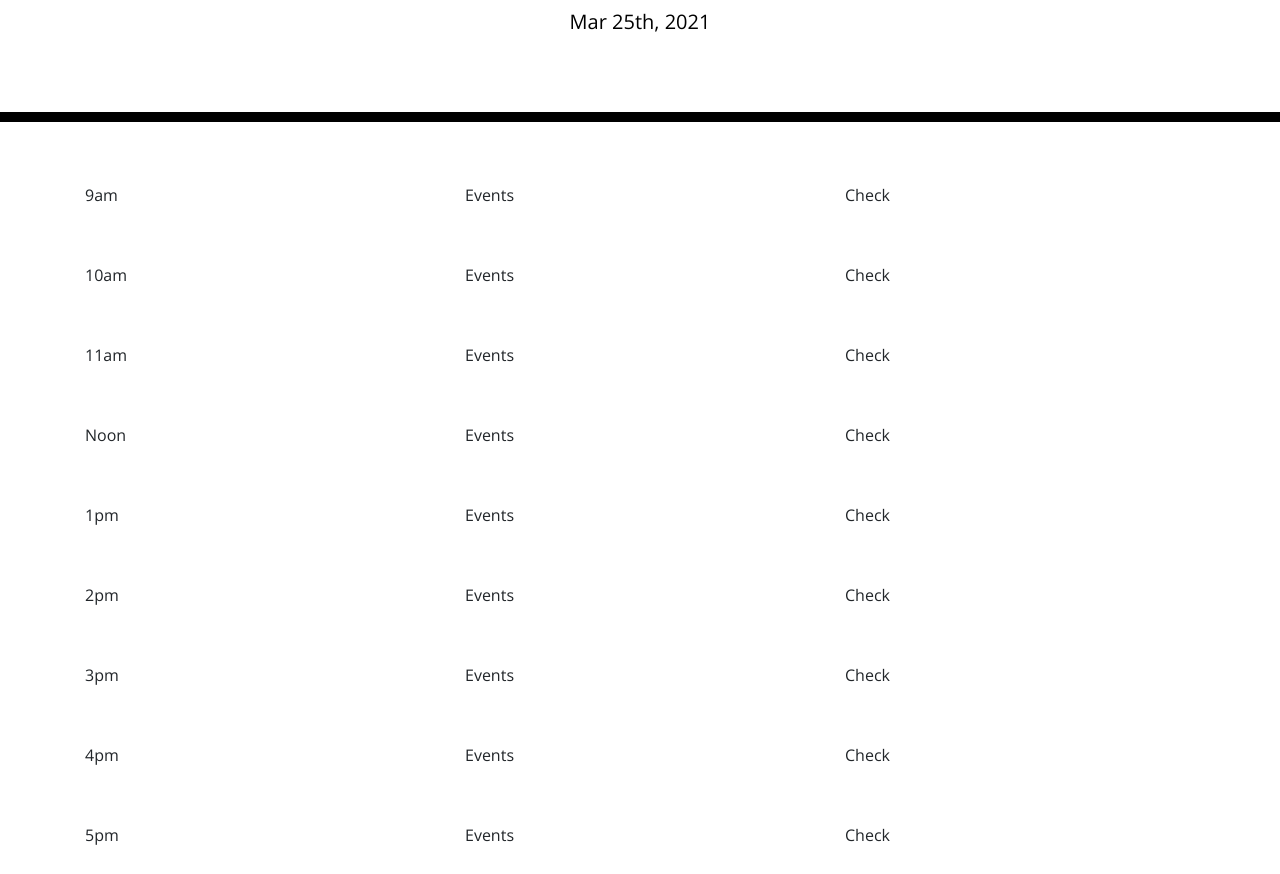
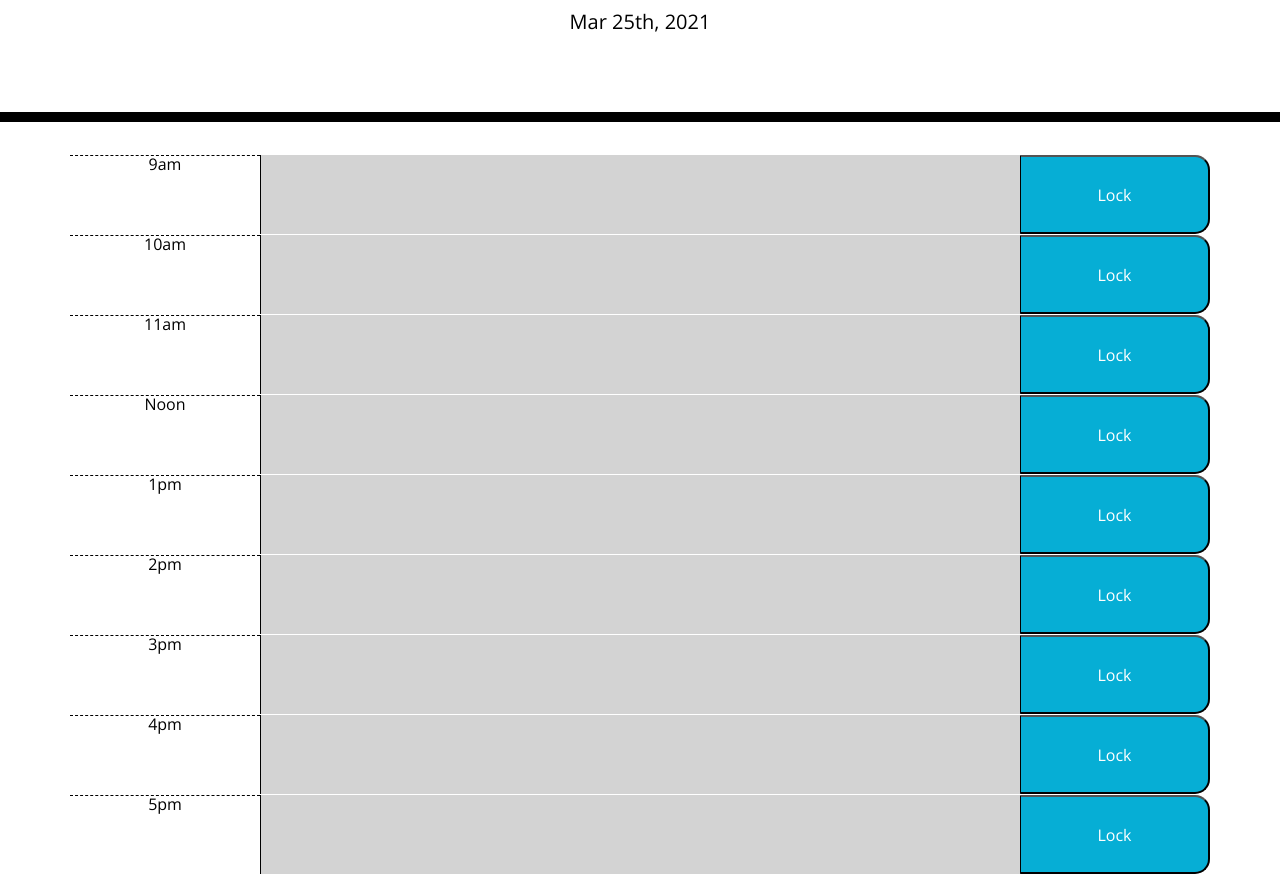
Before and after one commit to henderson2350/work-day, a plain HTML site: page index.html in a window 1280 px wide. Shown: the part 182-1056 px from the top of the page. Drawn offline with nearby package versions, Linux system fonts and the light colour scheme.

Commit message:
finished function for time blocks to change colors

```diff
--- a/assets/js/script.js
+++ b/assets/js/script.js
@@ -1,19 +1,26 @@
 // DOM VARIABLES
-// var eventsColumn = $("eventsColumn")
+var timeBlocks = $(".time-block")
+
 // GLOBAL VARIABLES
 // Here we set a variable for today's date, then gather that information
 // formatted how we want it usuing the moment.js function.
 // We then use jQuery to assign the variable todaysDate to the id "date"
 var currentDay = moment().format("MMM Do, YYYY");
+var currentHour = moment().format("h")
+
+// DOM MANIPULATION
 $("#currentDay").text(currentDay)
 
-// here we gather the current hour
-var currentHour = moment().format("h")
-console.log(currentHour)
+timeBlocks.each(function(i, element) {
+    var hour = ($(element).attr("id").replace("hour-",""));
+    if (hour===currentHour) {
+        $(element).addClass("present")
+    } else if (hour > currentHour && hour >= 9) {
+        $(element).addClass("past")
+    } else if (hour < currentHour) {
+        $(element).addClass("past")
+    } else if (hour > currentHour) {
+        $(element).addClass("future")
+    }
 
-// we will need to pass in
-var currentColumn = $("#eventsColumn")
-eventsColumn.attr("class", "present")
-
-// FUNCTION DEFINITIONS
-// FUNCTION CALLS
+})
--- a/index.html
+++ b/index.html
@@ -30,51 +30,50 @@
     </header>
 
     <div class="container">
-      <div class="row align-items-center">
-        <div id = 9 class="col">9am</div>
-        <div class="col">Events</div>
-        <div class="col">Check</div>
+      <div id="hour-9" class ="row time-block">
+        <div class="hour col-2">9am</div>
+        <textarea class ="description col-8"></textarea>
+        <button class="saveBtn col-2">Lock</button>
       </div>
-      <div class="row align-items-center">
-        <div class="col">10am</div>
-        <div class="col">Events</div>
-        <div class="col">Check</div>
+      <div id="hour-10" class ="row time-block">
+        <div class="hour col-2">10am</div>
+        <textarea class ="description col-8"></textarea>
+        <button class="saveBtn col-2">Lock</button>
       </div>
-      <div class="row align-items-center">
-        <div class="col">11am</div>
-        <div class="col">Events</div>
-        <div class="col">Check</div>
+      <div id="hour-11" class ="row time-block">
+        <div class="hour col-2">11am</div>
+        <textarea class ="description col-8"></textarea>
+        <button class="saveBtn col-2">Lock</button>
       </div>
-      <div class="row align-items-center">
-        <div class="col">Noon</div>
-        <div class="col">Events</div>
-        <div class="col">Check</div>
+      <div id="hour-12" class ="row time-block">
+        <div class="hour col-2">Noon</div>
+        <textarea class ="description col-8"></textarea>
+        <button class="saveBtn col-2">Lock</button>
       </div>
-
-      <div class="row align-items-center">
-        <div id = 1pm class="col">1pm</div>
-        <div class="col">Events</div>
-        <div class="col">Check</div>
+      <div id="hour-1" class ="row time-block">
+        <div class="hour col-2">1pm</div>
+        <textarea class ="description col-8"></textarea>
+        <button class="saveBtn col-2">Lock</button>
       </div>
-      <div class="row align-items-center">
-        <div class="col">2pm</div>
-        <div class="col">Events</div>
-        <div class="col">Check</div>
+      <div id="hour-2" class ="row time-block">
+        <div class="hour col-2">2pm</div>
+        <textarea class ="description col-8"></textarea>
+        <button class="saveBtn col-2">Lock</button>
       </div>
-      <div class="row align-items-center">
-        <div class="col">3pm</div>
-        <div class="col">Events</div>
-        <div class="col">Check</div>
+      <div id="hour-3" class ="row time-block">
+        <div class="hour col-2">3pm</div>
+        <textarea class ="description col-8"></textarea>
+        <button class="saveBtn col-2">Lock</button>
       </div>
-      <div class="row align-items-center">
-        <div class="col">4pm</div>
-        <div class="col">Events</div>
-        <div class="col">Check</div>
+      <div id="hour-4" class ="row time-block">
+        <div class="hour col-2">4pm</div>
+        <textarea class ="description col-8"></textarea>
+        <button class="saveBtn col-2">Lock</button>
       </div>
-      <div class="row align-items-center">
-        <div class="col">5pm</div>
-        <div class="col">Events</div>
-        <div class="col">Check</div>
+      <div id="hour-5" class ="row time-block">
+        <div class="hour col-2">5pm</div>
+        <textarea class ="description col-8"></textarea>
+        <button class="saveBtn col-2">Lock</button>
       </div>
 
     <script src="https://cdnjs.cloudflare.com/ajax/libs/jquery/3.2.1/jquery.min.js"></script>
```
